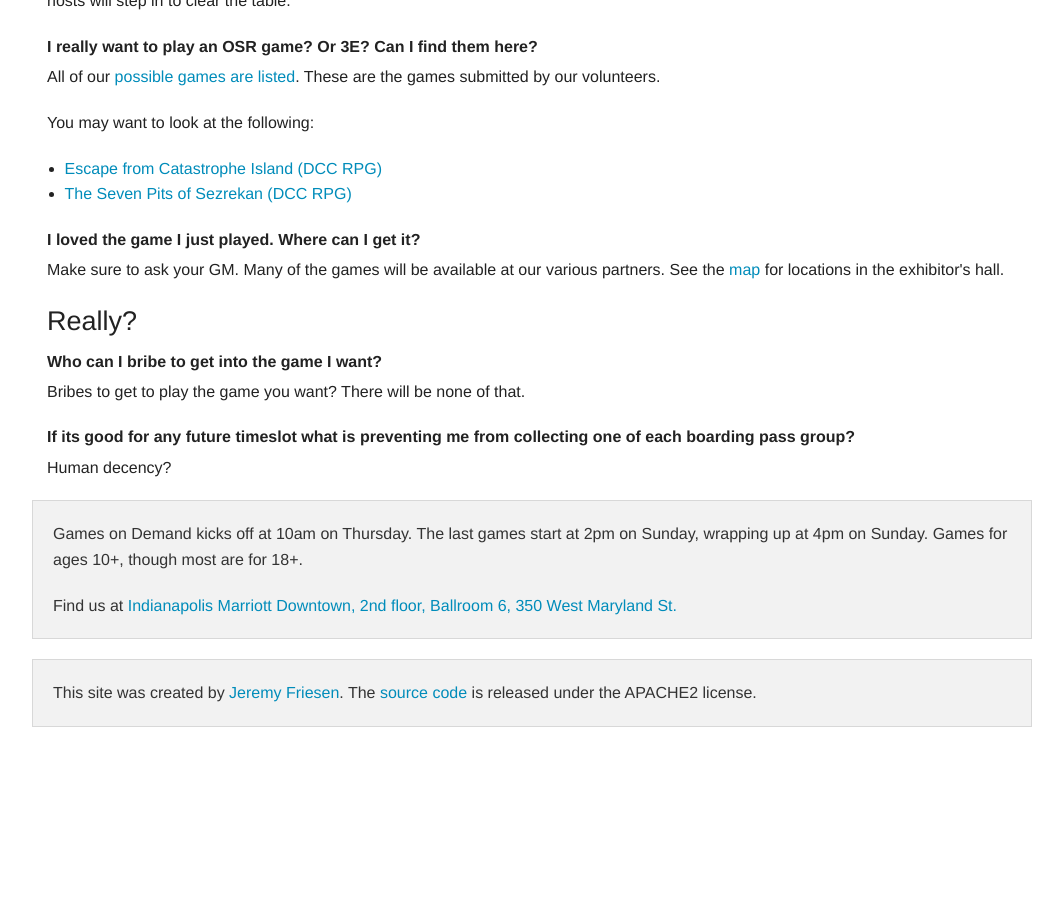
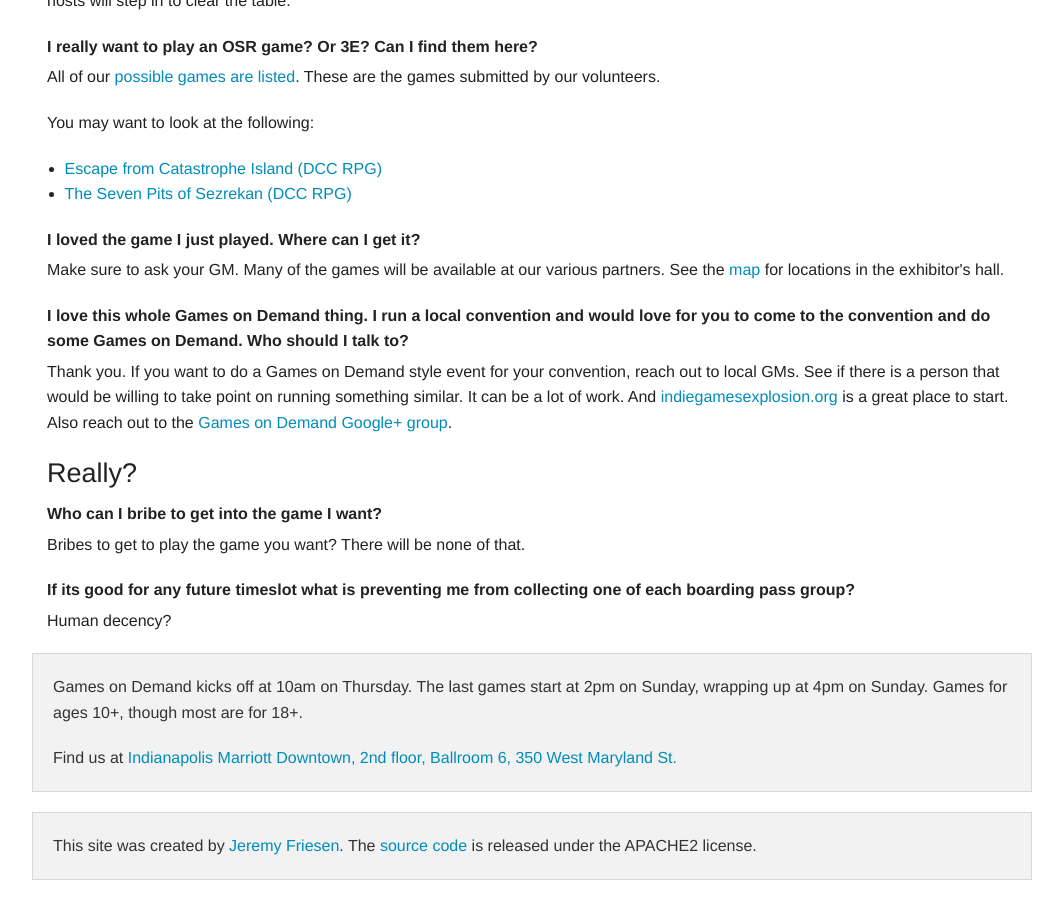
Before and after one commit to gamesondemand/gamesondemand.github.io, a Jekyll site: the page built from faq/index.html, in a window 1280 px wide and 900 px high, scrolled down 3333 px. Shown: the whole window, without its empty margins (108-1171 px from the left). Built offline with Jekyll 4.4.1, drawn with Linux system fonts in a browser that asks for light colours; Markdown is read by kramdown in place of the engine named in the settings; comment, search, counter and statistics services are not loaded; before the commit the page ends 4080 px from its top, so only the background shows below that.

Commit message:
Adding FAQ answer for how can I get GoD at my con

```diff
--- a/_data/faq.yml
+++ b/_data/faq.yml
@@ -188,6 +188,16 @@
     answer: >
       Make sure to ask your GM. Many of the games will be available at our various partners.
       See the <a href="/map">map</a> for locations in the exhibitor's hall.
+  - question: >
+      I love this whole Games on Demand thing.
+      I run a local convention and would love for you to come to the convention and do some Games on Demand.
+      Who should I talk to?
+    answer: >
+      Thank you. If you want to do a Games on Demand style event for your convention, reach out to local GMs.
+      See if there is a person that would be willing to take point on running something similar.
+      It can be a lot of work.
+      And <a href="http://indiegamesexplosion.org">indiegamesexplosion.org</a> is a great place to start.
+      Also reach out to the <a href="https://plus.google.com/communities/117785058810838893272">Games on Demand Google+ group</a>.
 - name: Really?
   dom_id: really
   questions:
```
